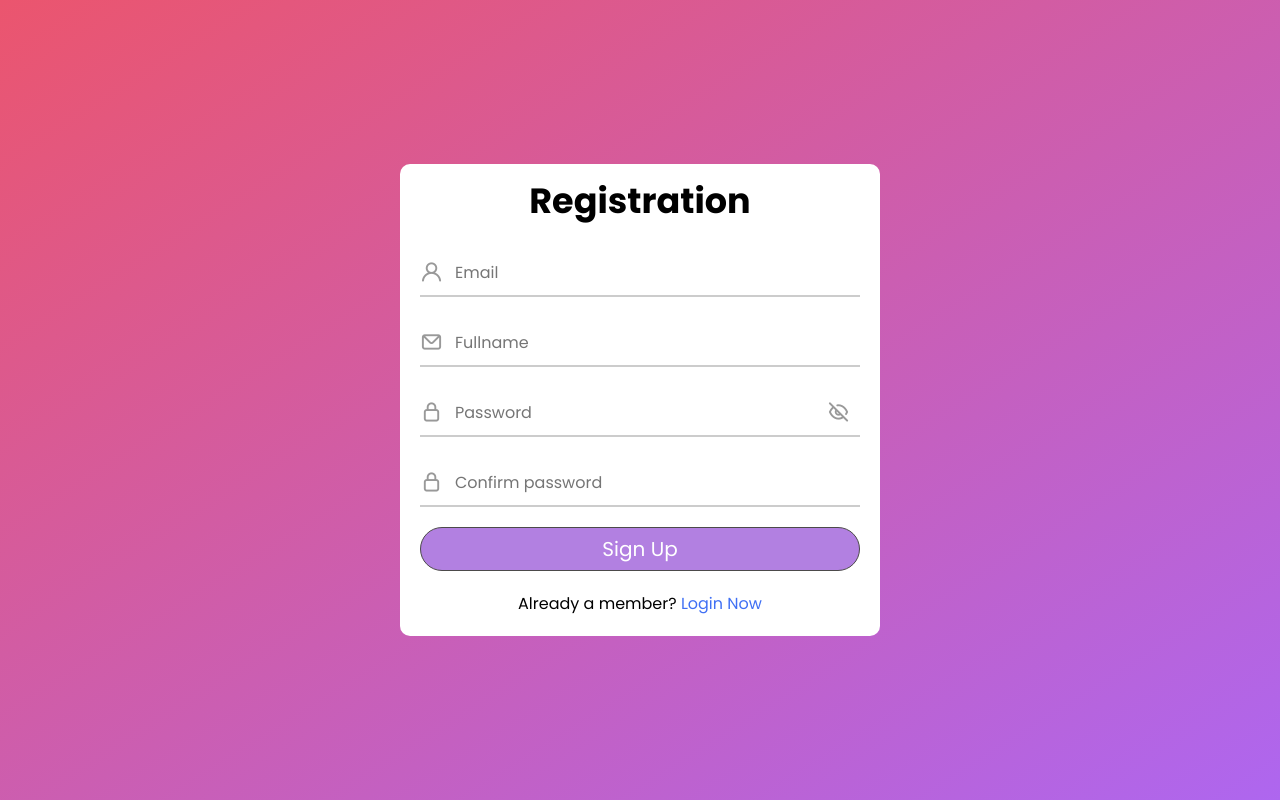
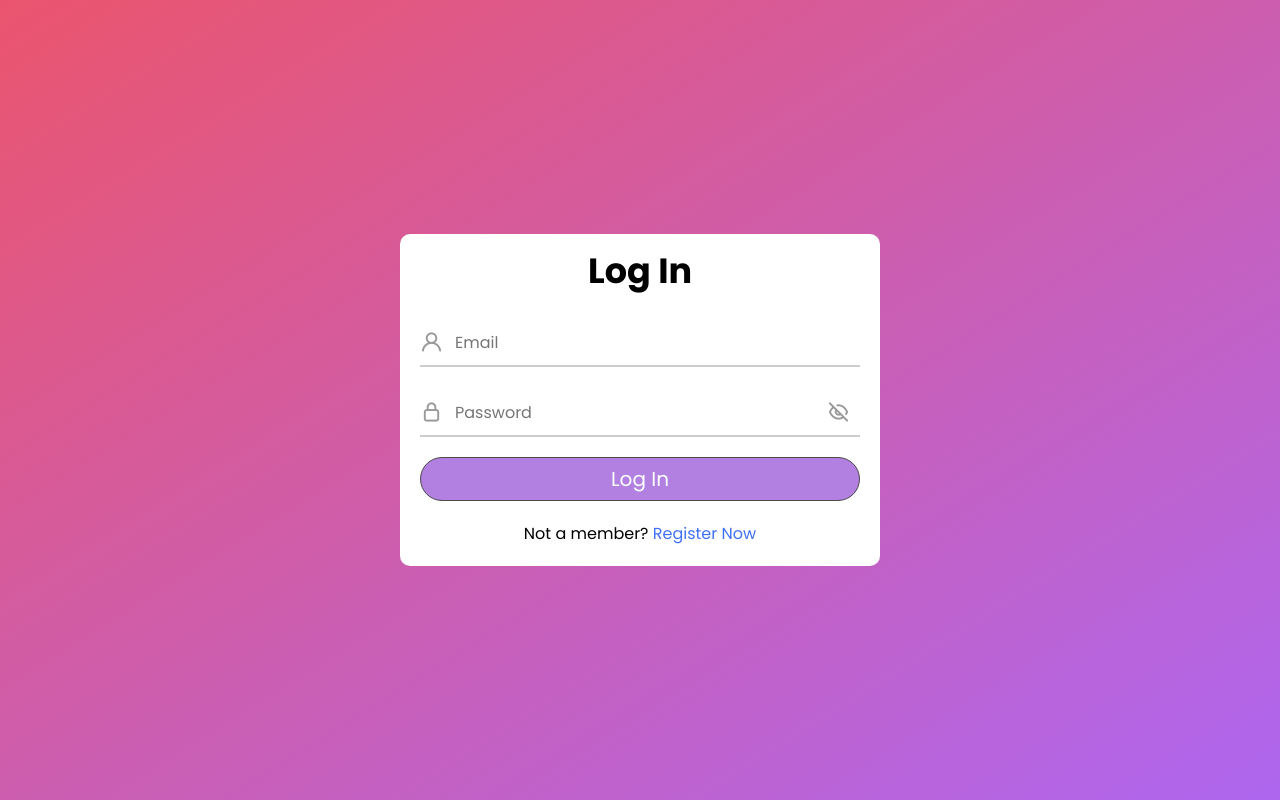
Before and after one commit to Duc-267/Todo, a plain HTML site: page index.html in a window 1280 px wide. Drawn offline with nearby package versions, Linux system fonts and the light colour scheme.

Commit message:
add UI login

```diff
--- a/index.html
+++ b/index.html
@@ -14,7 +14,37 @@
 
 <body>
     <div class="container">
-        <div class="registration-container">
+        <div class="login-container">
+            <div class="login">
+                <h2 class="title">
+                    Log In
+                </h2>
+            </div>
+            <div class="login__body">
+                <form name="login__form" onsubmit="return login()">
+                    <div class="input-field">
+                        <input name="email" id="email" type="text" placeholder="Email"><br>
+                        <i class="uil uil-user"></i>
+                    </div>
+                    <div class="input-field">
+                        <input class="password" name="password" id="password" type="password"
+                            placeholder="Password"><br>
+                        <i class="uil uil-lock icon"></i>
+                        <i class="uil uil-eye-slash show-hide"></i>
+                    </div><input class="btn form__button" type="submit" value="Log In">
+                </form>
+
+                <div class="login-signup">
+                    <p class="reminder">Not a member?
+                        <a href="#" class="text login-link">Register Now</a>
+                    </p>
+                </div>
+            </div>
+        </div>
+
+
+                <!-- Sign-up -->
+                <!-- <div class="registration-container">
             <div class="registration__header">
                 <h2 class="title">
                     Registration
@@ -52,11 +82,11 @@
                         <a href="#" class="text login-link">Login Now</a>
                     </p>
                 </div>
-            </div>
+            </div> -->
 
 
-            <!-- Todo -->
-            <!-- <div class="todo-container">
+                <!-- Todo -->
+                <!-- <div class="todo-container">
             <div class="todo-container__header">
                 <h2 class="title">
                     Todo List
@@ -68,9 +98,9 @@
             </div>
             <div class="todo-container__list"></div>
         </div> -->
-        </div>
+            </div>
 
-        <script src="script.js"></script>
+            <script src="script.js"></script>
 </body>
 
 </html>
--- a/style.css
+++ b/style.css
@@ -37,7 +37,7 @@ body {
     background: linear-gradient(to bottom right, rgb(235, 85, 110), rgb(147 51 234 / 75%));
 }
 
-.todo-container,.registration-container {
+.todo-container,.registration-container,.login-container {
     position: relative;
     flex-direction: column;
     background: #fff;
@@ -244,7 +244,7 @@ a:hover{
     color: red;
 }
 
-.registration__body {
+.registration__body, .login__body {
     padding: 0 20px 20px 20px;
 }
 
```
